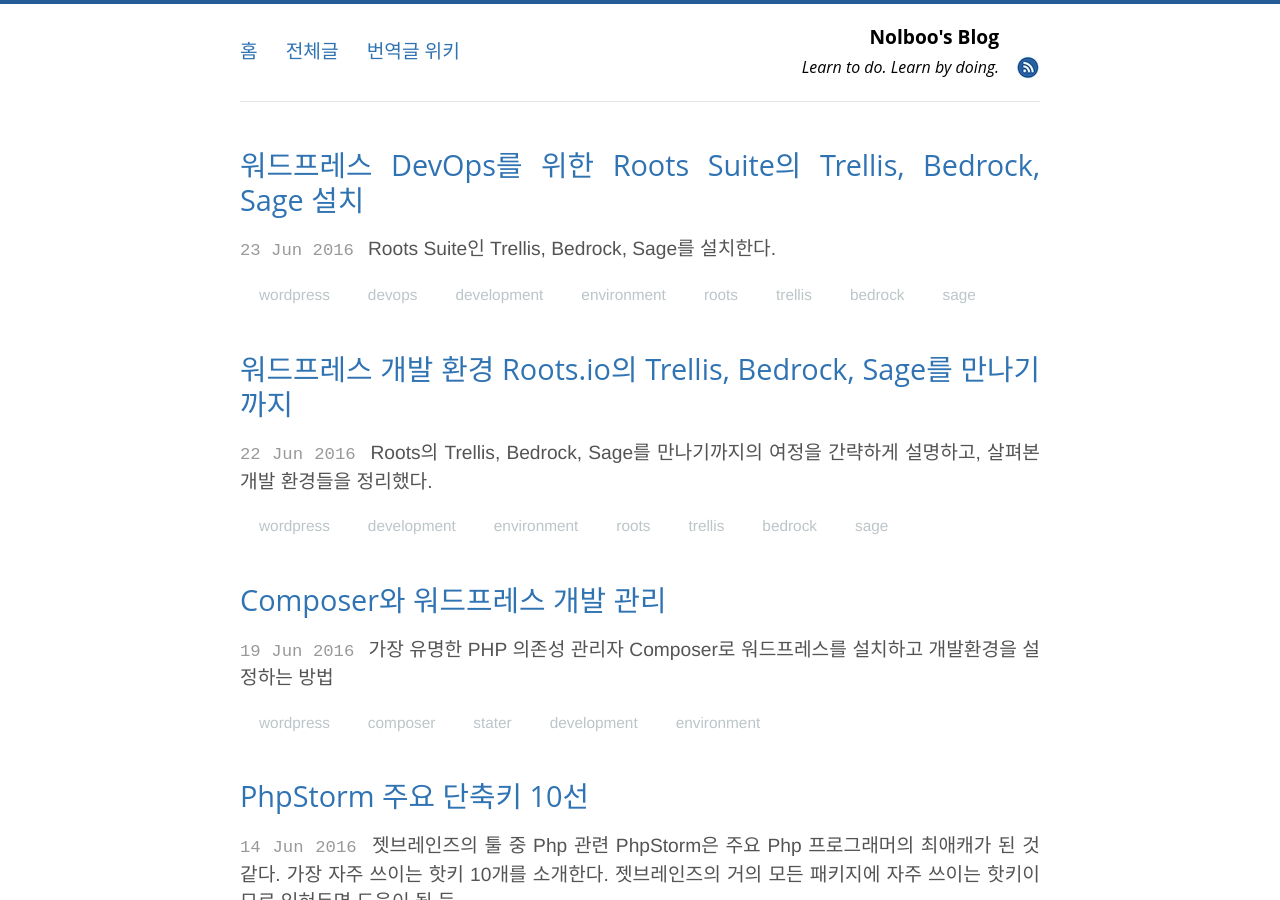
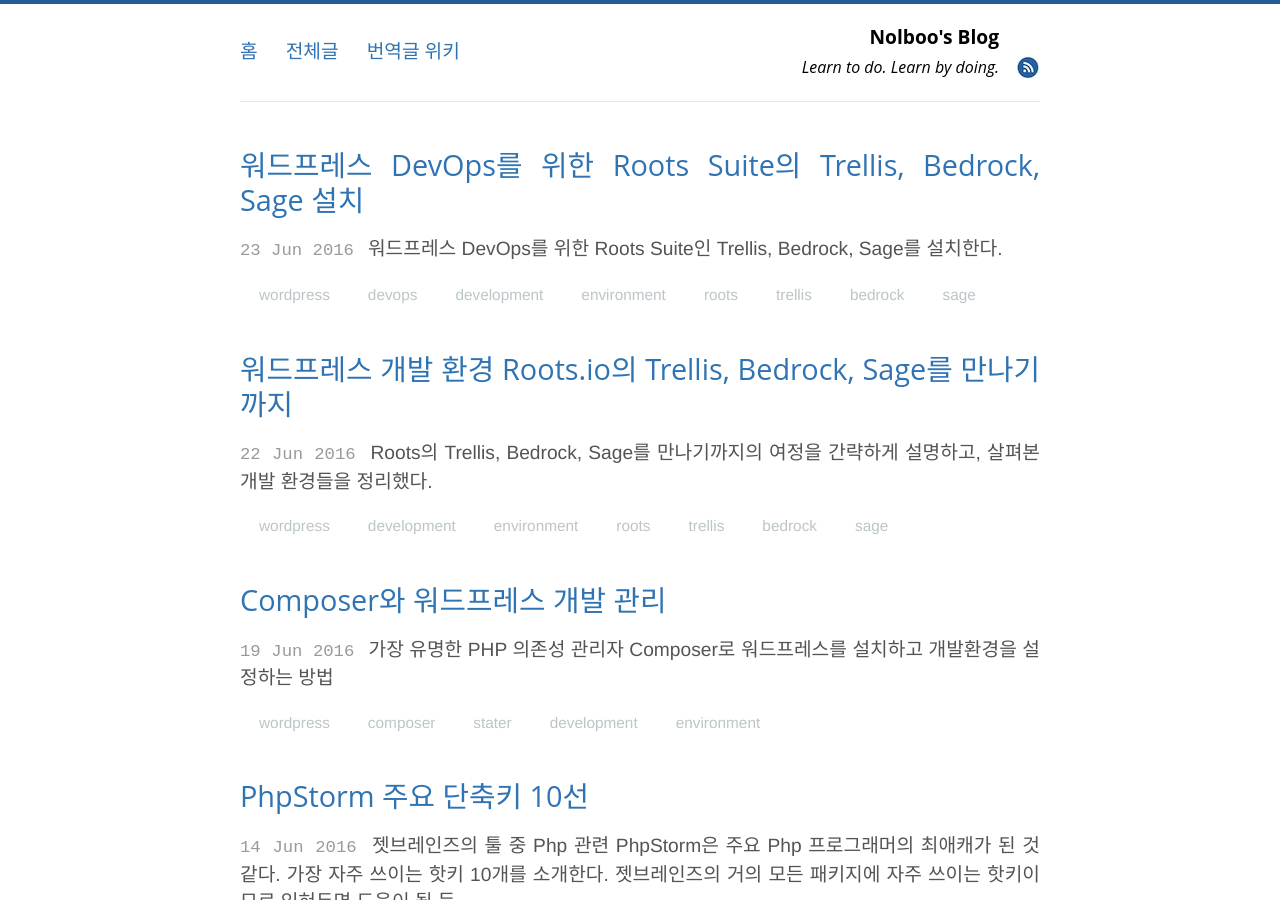
Before and after one commit to nolboo/nolboo.github.io, a Jekyll site: the page built from index.html, in a window 1280 px wide and 900 px high. Built offline with Jekyll 4.4.1, drawn with Linux system fonts in a browser that asks for light colours; the list of posts is cut into pages by our own code.

Commit message:
Post Roots install

```diff
--- a/_posts/2016-06-23-wordpress-development-environment-roots-install.md
+++ b/_posts/2016-06-23-wordpress-development-environment-roots-install.md
@@ -1,7 +1,7 @@
 ---
 layout: post
 title: "워드프레스 DevOps를 위한 Roots Suite의 Trellis, Bedrock, Sage 설치"
-description: "Roots Suite인 Trellis, Bedrock, Sage를 설치한다."
+description: "워드프레스 DevOps를 위한 Roots Suite인 Trellis, Bedrock, Sage를 설치한다."
 category: blog
 tags: [wordpress, devops, development, environment, roots, trellis, bedrock, sage]
 ---
```
